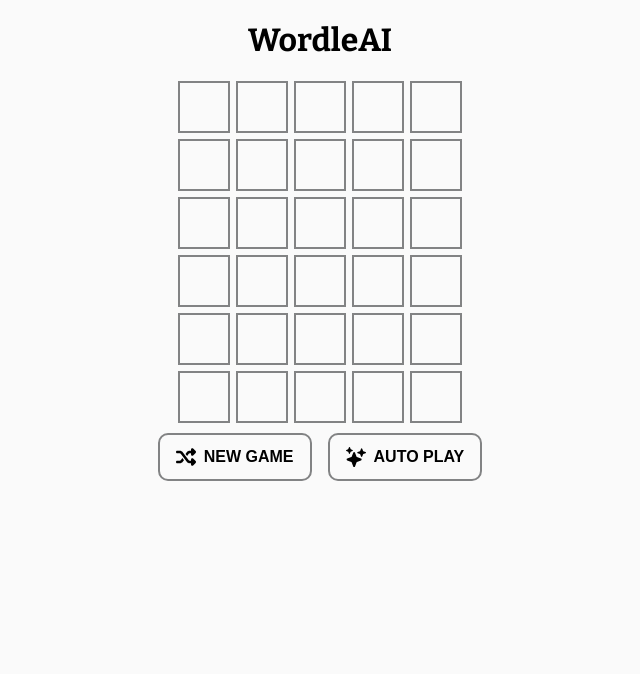
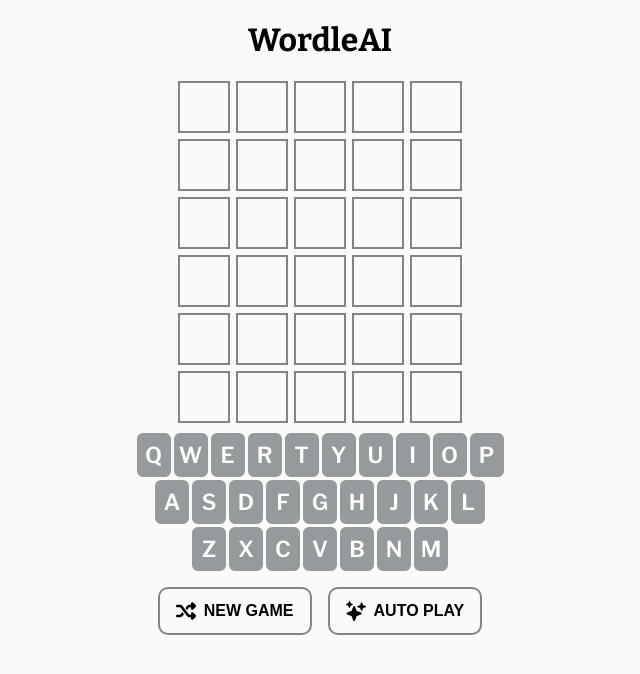
Before and after one commit to elishan77/WordleAI, a React (Vite) app in the folder frontend/: page /autoplay in a window 1280 px wide. Shown: the top 674 px of the page, without its empty margins (320-960 px from the left). Built offline with nearby package versions, Linux system fonts and the light colour scheme; the HTML template or start-up script is replaced by a standard one.

Commit message:
add keyboard visual

```diff
--- a/frontend/src/pages/AutoPlay.tsx
+++ b/frontend/src/pages/AutoPlay.tsx
@@ -5,12 +5,15 @@ import { IoSparkles } from "react-icons/io5";
 import { GameBoard } from "../components/GameBoard";
 import type { Guess } from "../components/GameBoard";
 import { aiPlay, resetGame } from "../api/game";
+import { buildAlphabetMap } from "../utils/alphabetMap";
+import { Keyboard } from "../components/Keyboard";
 
 export function AutoPlay() {
   const navigate = useNavigate();
   const [guesses, setGuesses] = useState<Guess[]>([]);
   const [loading, setLoading] = useState(false);
   const [done, setDone] = useState(false);
+  const alphabetMap = buildAlphabetMap(guesses);
 
   async function handlePlay() {
     setLoading(true);
@@ -35,7 +38,7 @@ export function AutoPlay() {
 
       <GameBoard guesses={guesses} />
 
-      {done && <p>Solved in {guesses.length} guesses!</p>}
+      <Keyboard alphabetMap={alphabetMap} />
 
       <div style={{ display: "flex", flexDirection: "row", gap: "16px" }}>
         <button className="game-button" onClick={handleReset}>
@@ -47,6 +50,8 @@ export function AutoPlay() {
           {loading ? "SOLVING..." : "AUTO PLAY"}
         </button>
       </div>
+
+      {done && <p>Solved in {guesses.length} guesses!</p>}
     </div>
   );
 }
```
